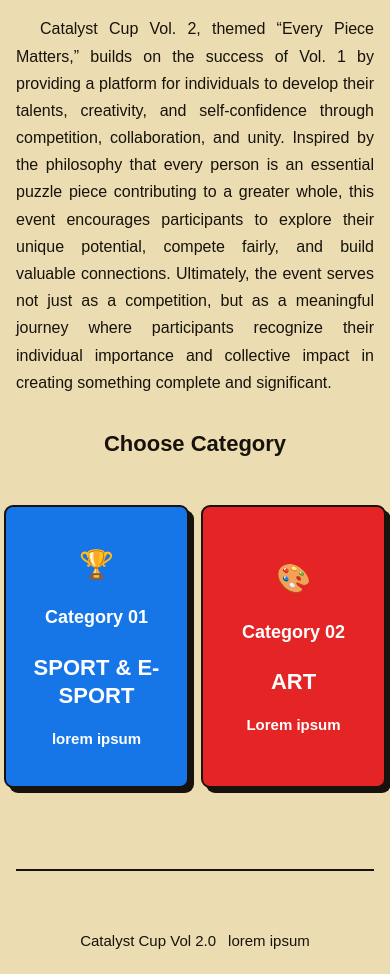
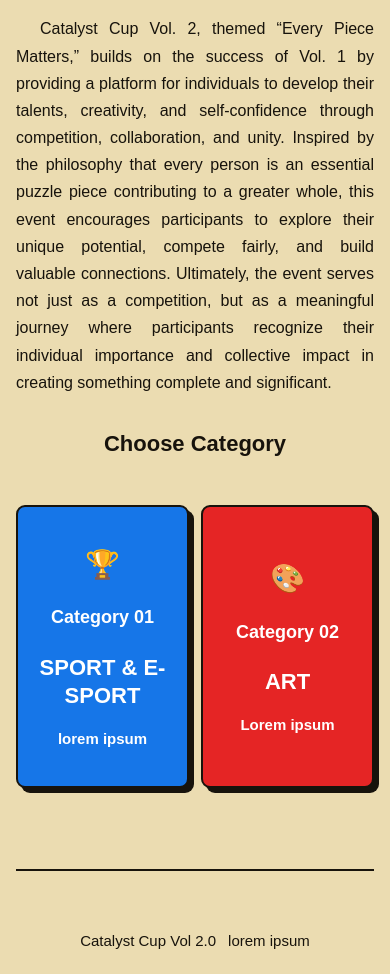
Before and after one commit to richartzosimolai-create/catalyst-cup-vol-2.0, a plain HTML site: page index.html in a window 390 px wide. Shown: the part 93-1067 px from the top of the page. Drawn offline with Linux system fonts and the light colour scheme.

Commit message:
Update Style.css

```diff
--- a/Style.css
+++ b/Style.css
@@ -48,37 +48,52 @@ hr {
 ============================== */
 
 #Rbutton {
-    display: flex;
-    justify-content: center;
+    display: flex !important;
+    flex-direction: row;
+    justify-content: space-between;
     align-items: stretch;
-    gap: 28px;
-    margin: 35px -20px;
-    width: calc(100% + 40px);
+    gap: 24px;
+
+    width: 100%;
+    max-width: none;
+    align-self: stretch;
+
+    margin: 35px 0;
+    padding: 0;
 }
 
-#Rbutton button {
-    flex: 1;
+#Rbutton button,
+#Rbutton #sport,
+#Rbutton #art {
+    display: block;
+    flex: 1 1 0 !important;
+
+    width: 0;
     min-width: 0;
-    min-height: 180px;
-    padding: 35px 30px;
+    max-width: none;
+
+    min-height: 190px;
+    padding: 35px 25px;
 
     border: 3px solid #17130c;
     border-radius: 12px;
     box-shadow: 7px 7px 0 #17130c;
 
-    font-size: 24px;
+    font-size: 25px;
     font-weight: 800;
     line-height: 1.3;
+    text-align: center;
 
     cursor: pointer;
+
     transition:
         transform 0.2s ease,
         box-shadow 0.2s ease;
 }
 
 #Rbutton button:hover {
-    transform: translate(-3px, -3px);
-    box-shadow: 10px 10px 0 #17130c;
+    transform: translateY(-3px);
+    box-shadow: 7px 10px 0 #17130c;
 }
 
 #sport {
@@ -235,14 +250,13 @@ footer {
     }
 
     #Rbutton {
-        gap: 20px;
-        margin-left: -12px;
-        margin-right: -12px;
-        width: calc(100% + 24px);
+        gap: 18px;
     }
 
-    #Rbutton button {
-        min-height: 165px;
+    #Rbutton button,
+    #Rbutton #sport,
+    #Rbutton #art {
+        min-height: 175px;
         padding: 28px 18px;
         font-size: 22px;
     }
@@ -278,20 +292,26 @@ footer {
     }
 
     #Rbutton {
-        display: flex;
+        display: flex !important;
         flex-direction: row;
         justify-content: space-between;
         align-items: stretch;
+
+        width: 100%;
         gap: 12px;
-        margin: 28px -12px;
-        width: calc(100% + 24px);
+        margin: 28px 0;
     }
 
-    #Rbutton button {
-        flex: 1;
+    #Rbutton button,
+    #Rbutton #sport,
+    #Rbutton #art {
+        flex: 1 1 0 !important;
+
         width: 0;
         min-width: 0;
-        min-height: 150px;
+        max-width: none;
+
+        min-height: 155px;
         padding: 22px 8px;
 
         border-width: 2px;
@@ -300,7 +320,6 @@ footer {
 
         font-size: 18px;
         line-height: 1.35;
-
         overflow-wrap: anywhere;
     }
 
```
